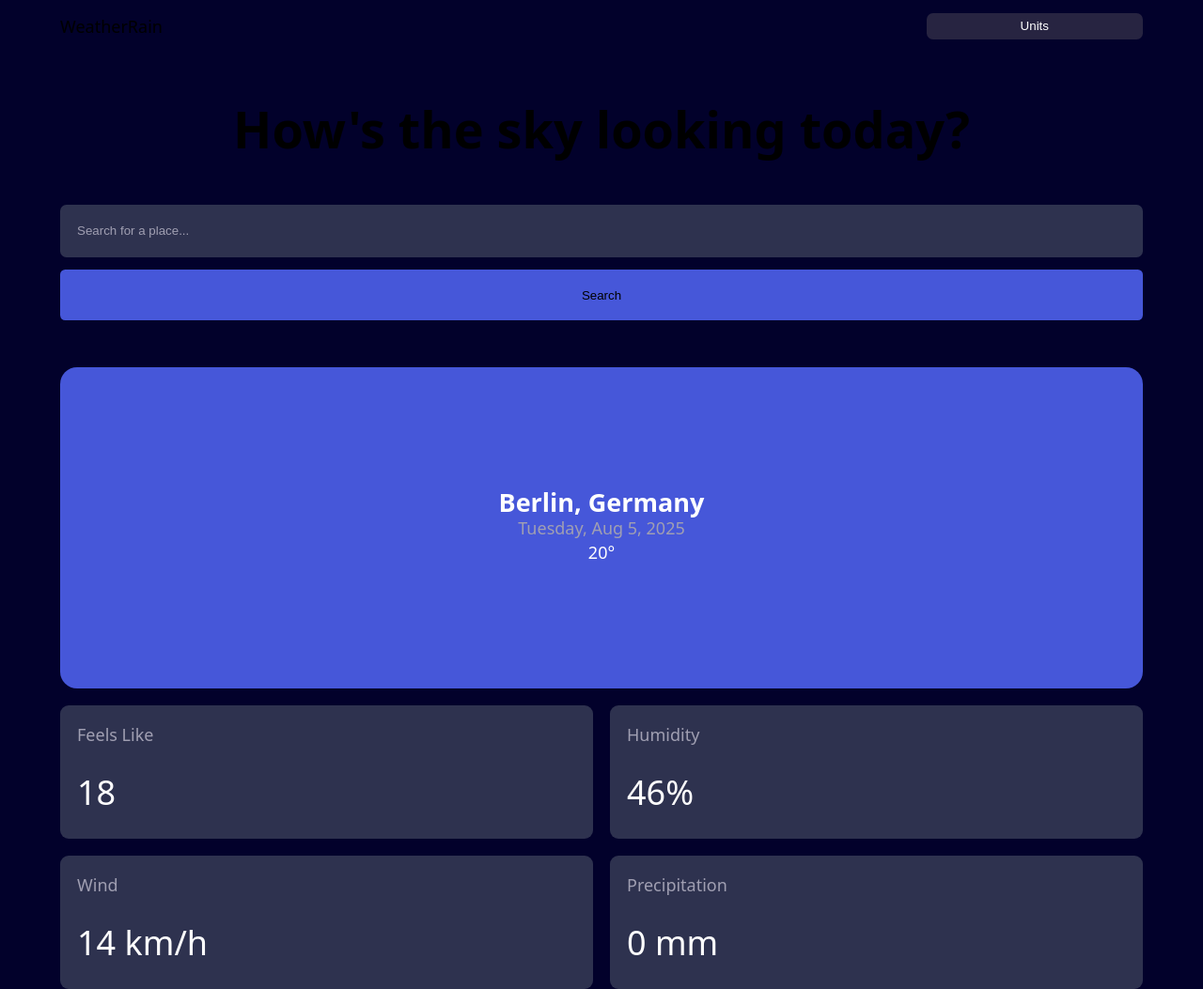
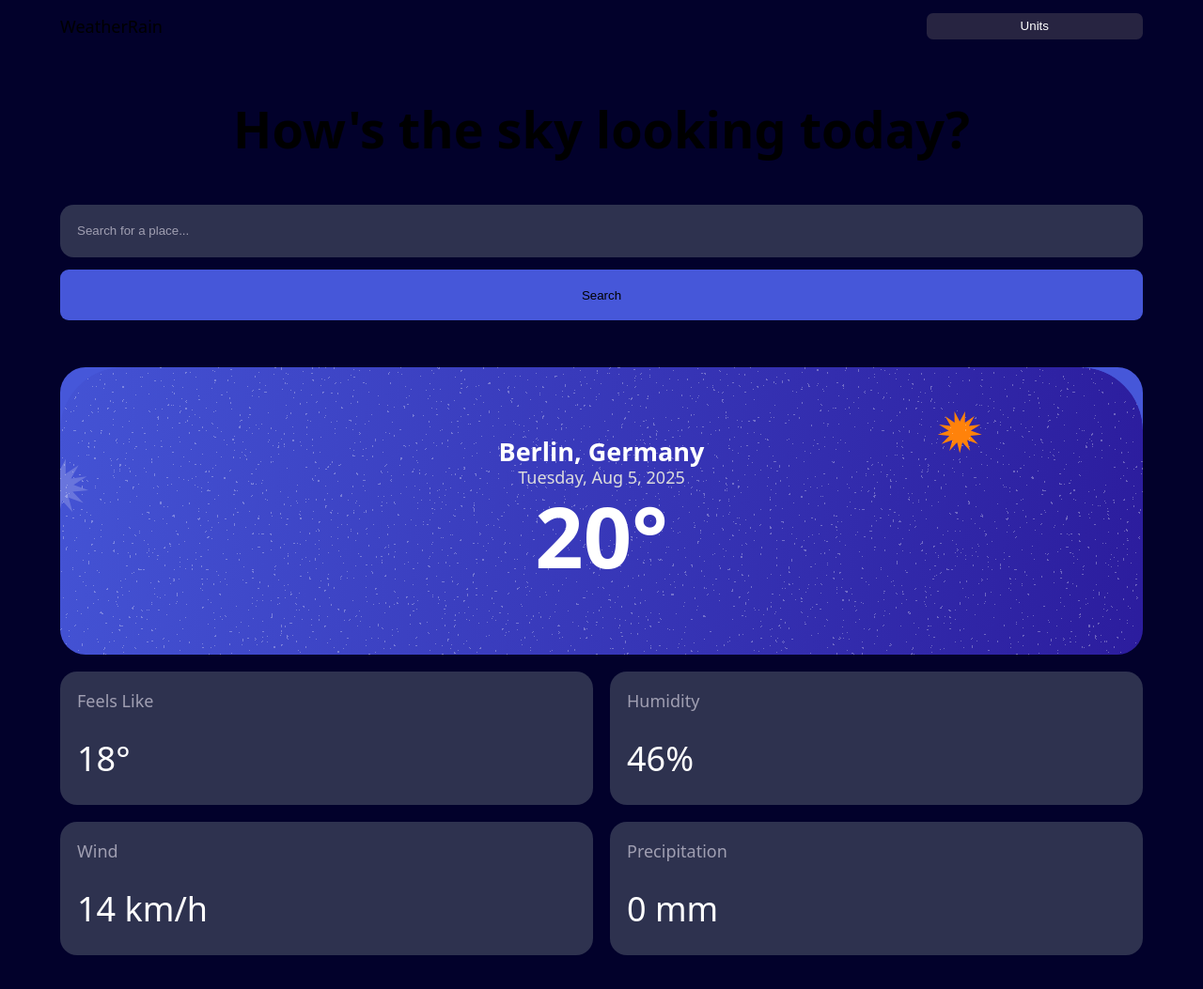
Before and after one commit to GreaterBerg/WeatherRain, a website built with Vite: page index.html in a window 1280 px wide. Shown: the whole page at 94% size. Built offline with nearby package versions, Linux system fonts and the light colour scheme; no server answers.

Commit message:
Fetch API + css update

```diff
--- a/index.html
+++ b/index.html
@@ -37,7 +37,7 @@
 
           <div class="specFeel spec" id="feel">
             <p class="specTitle">Feels Like</p>
-            <p class="specValue" id="">18<!-- degreeIcon --></p>
+            <p class="specValue" id="value">18°</p>
           </div>
 
           <div class="specHumidity spec" id="humidity">
--- /dev/null
+++ b/src/main.js
@@ -0,0 +1,20 @@
+const apiKey = "f40569378f0426e07a2fee36dc158f8c";
+
+// ПОГОДА ПО ШИРОТЕ И ДОЛГОТЕ
+
+fetch(`https://api.openweathermap.org/data/2.5/weather?lat=${44.34}&lon=${10.99}&appid=${apiKey}`)
+    .then((response) => {
+        console.log("response:", response);
+
+        return response.json()
+    })
+    .then((json) => {
+        console.log(json);
+        const weather = json
+        console.log(weather)
+    })
+
+
+// ГЕОКОДЕР ГОРОДОВ
+
+fetch(`https://api.openweathermap.org/data/2.5/weather?q=${"London"}&appid=${apiKey}`)
--- a/src/style.css
+++ b/src/style.css
@@ -1,5 +1,6 @@
 :root {
   --text: #fff;
+  --text-w: #dcdcdc;
   --text-h: #08060d;
   --text-o: #a09fb2;
 
@@ -99,7 +100,7 @@
 .search {
   height: 3rem;
   margin-bottom: 1em;
-  border-radius: .5em;
+  border-radius: .8rem;
   border: none;
 }
 
@@ -116,11 +117,15 @@
 .search__btn {
   background-color: var(--bg-button);
   border: none;
-  border-radius: .3rem;
+  border-radius: .5rem;
 }
 
 
 /* ===== MAIN SECTION ===== */
+
+main {
+  margin-bottom: 1em;
+}
 
 .weatherScreen__container {
   display: grid;
@@ -128,6 +133,7 @@
 }
 
 .mainWeather {
+  box-sizing: border-box;
   grid-column: span 2;
   display: flex;
   flex-direction: column;
@@ -135,9 +141,11 @@
   align-items: center;
 
   font-weight: 400;
+  background-image: url(./assets/bg-today-small.svg);
+  background-size: cover;
   background-color: var(--bg-button);
   color: var(--text);
-  border-radius: 1em;
+  border-radius: 1.5rem;
 
   height: 17rem;
 
@@ -156,12 +164,14 @@
   margin: 0;
   padding: 0;
 
-  color: var(--text-o);
+  color: var(--text-w);
 }
 
 .mainWeatherTemperature {
-  margin: 0;
-  padding: 0;
+  margin: 2rem;
+
+  font-size: 5rem;
+  font-weight: 600;
 }
 
 
@@ -187,7 +197,7 @@
   width: 100%;
 
   background-color: var(--bg-input);
-  border-radius: .5rem;
+  border-radius: 1rem;
   color: var(--text-o);
 }
 
```
Also changed, not shown: src/assets/bg-today-large.svg (added), src/assets/bg-today-small.svg (added).
